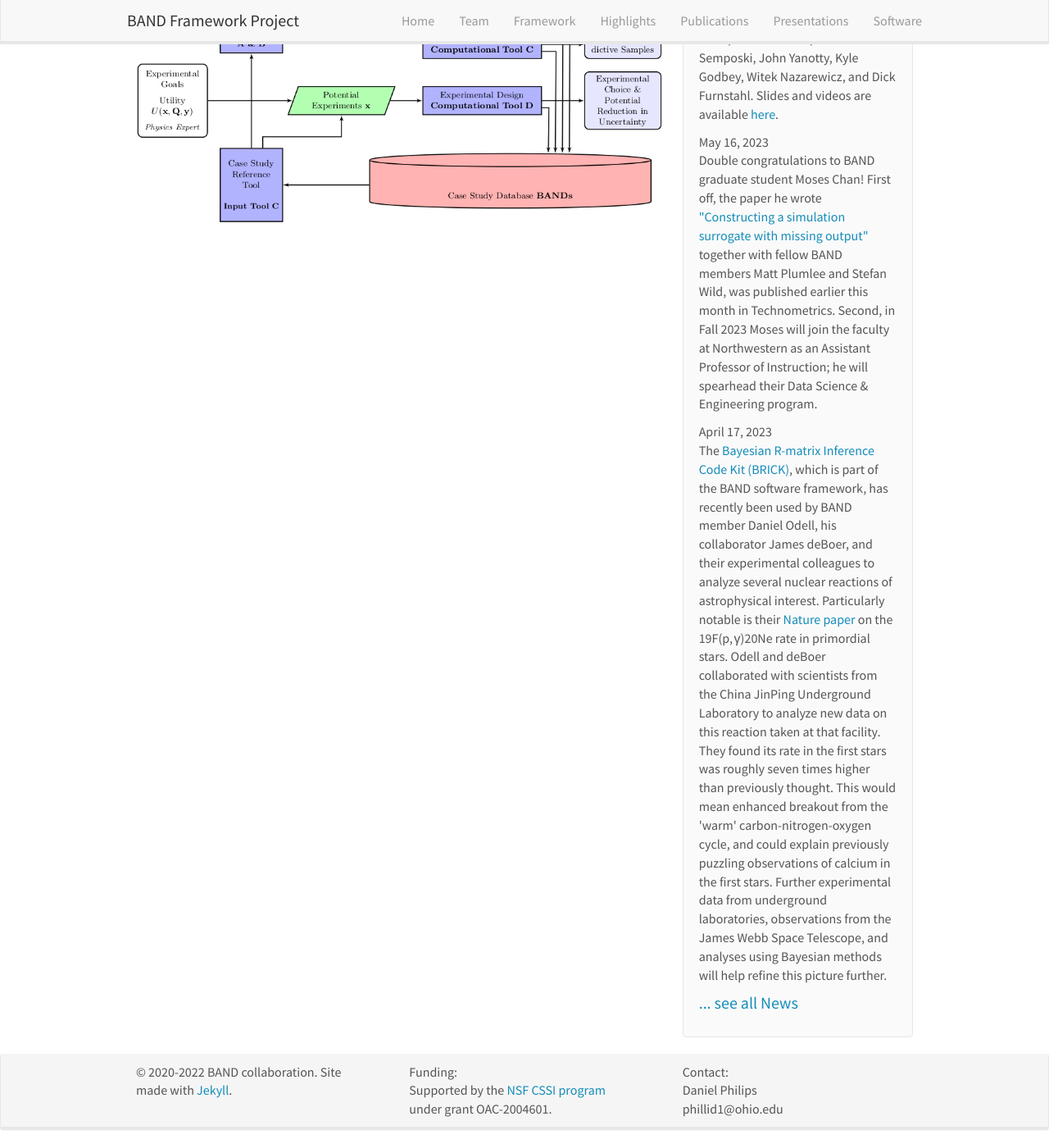
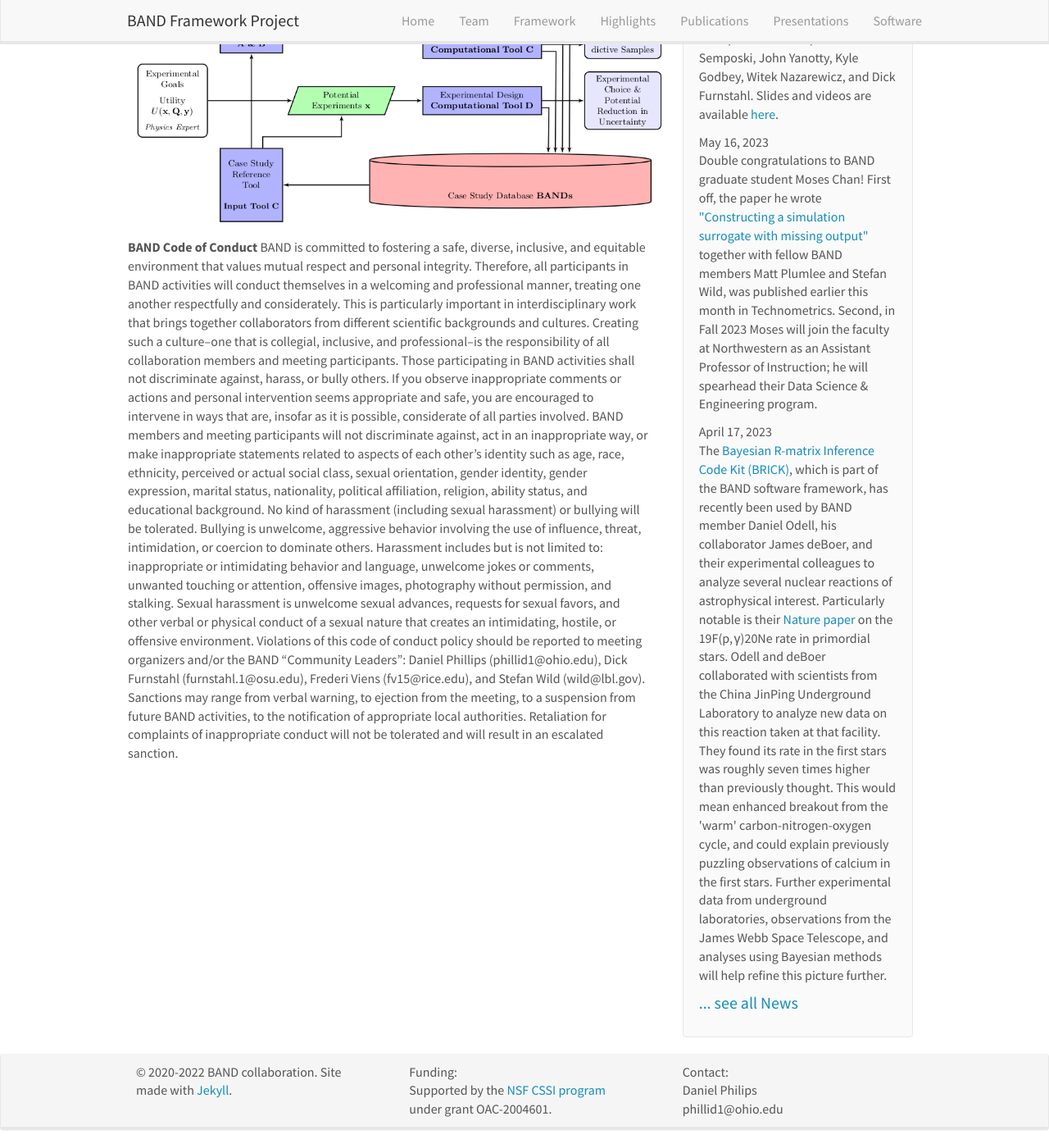
Before and after one commit to bandframework/bandframework.github.io, a Jekyll site: the page built from _pages/home.md, in a window 1280 px wide and 1400 px high, scrolled down 953 px. Shown: the whole window at 82% size. Built offline with Jekyll 4.4.1, drawn with Linux system fonts in a browser that asks for light colours; nearby versions of some CDN libraries.

Commit message:
Added Code of Conduct to landing page

```diff
--- a/_pages/home.md
+++ b/_pages/home.md
@@ -43,6 +43,18 @@ The <b>Bayesian Analysis of Nuclear Dynamics</b> (BAND) Framework will use advan
   <img src="{{ site.url }}{{ site.baseurl }}/images/frameworkpic/flowchart_tikz_paper.png" style="width: 660px; border-radius:0">
 </figure>
 
+<p>
+<b>BAND Code of Conduct</b>
+
+BAND is committed to fostering a safe, diverse, inclusive, and equitable environment that values mutual respect and personal integrity. Therefore, all participants in BAND activities will conduct themselves in a welcoming and professional manner, treating one another respectfully and considerately.  This is particularly important in interdisciplinary work that brings together collaborators from different scientific backgrounds and cultures. Creating such a culture–one that is collegial, inclusive, and professional–is the responsibility of all collaboration members and meeting participants.
+
+Those participating in BAND activities shall not discriminate against, harass, or bully others. If you observe inappropriate comments or actions and personal intervention seems appropriate and safe, you are encouraged to intervene in ways that are, insofar as it is possible, considerate of all parties involved. BAND members and meeting participants will not discriminate against, act in an inappropriate way, or make inappropriate statements related to aspects of each other's identity such as age, race, ethnicity, perceived or actual social class, sexual orientation, gender identity, gender expression, marital status, nationality, political affiliation, religion, ability status, and educational background. No kind of harassment (including sexual harassment) or bullying will be tolerated.
+
+Bullying is unwelcome, aggressive behavior involving the use of influence, threat, intimidation, or coercion to dominate others. Harassment includes but is not limited to: inappropriate or intimidating behavior and language, unwelcome jokes or comments, unwanted touching or attention, offensive images, photography without permission, and stalking. Sexual harassment is unwelcome sexual advances, requests for sexual favors, and other verbal or physical conduct of a sexual nature that creates an intimidating, hostile, or offensive environment.
+
+Violations of this code of conduct policy should be reported to meeting organizers and/or the BAND "Community Leaders": Daniel Phillips (phillid1@ohio.edu), Dick Furnstahl (furnstahl.1@osu.edu), Frederi Viens (fv15@rice.edu), and Stefan Wild (wild@lbl.gov). Sanctions may range from verbal warning, to ejection from the meeting, to a suspension from future BAND activities, to the notification of appropriate local authorities. Retaliation for complaints of inappropriate conduct will not be tolerated and will result in an escalated sanction.
+</p>
+
 <!--
 <figure class="fourth">
   <img src="{{ site.url }}{{ site.baseurl }}/images/frameworkpic/flowchart_website.png" style="width: 660px; border-radius:0">
```
